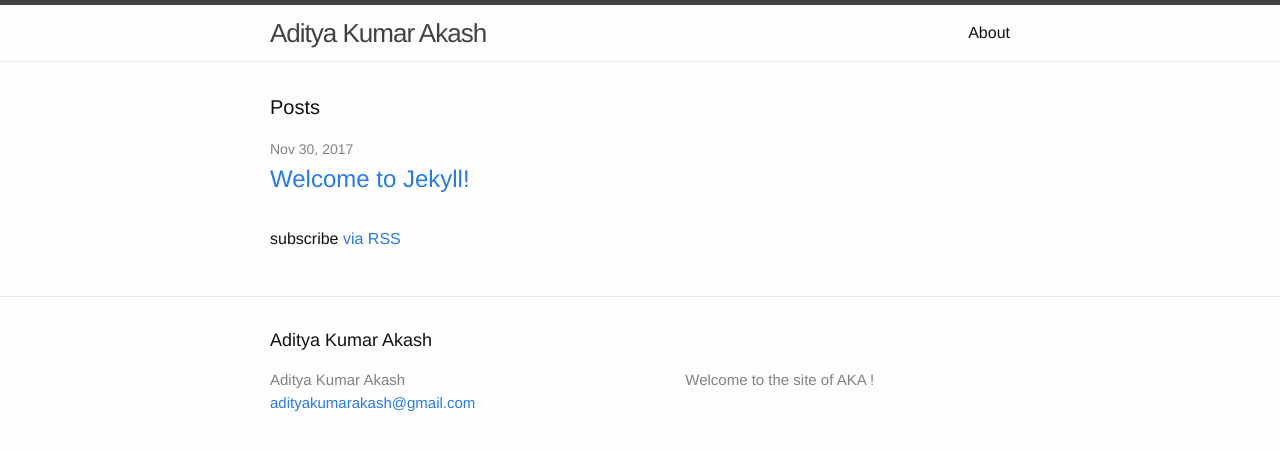
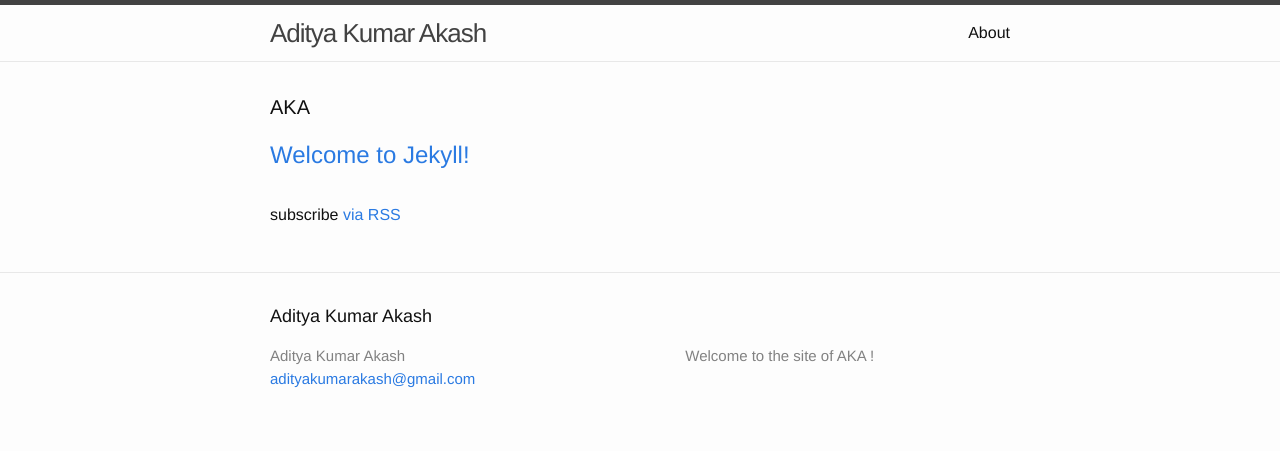
Before and after one commit to adityakumarakash/adityakumarakash.github.io, a Jekyll site: the page built from index.html, in a window 1280 px wide. Shown: the top 451 px of the page. Built offline with Jekyll 4.4.1, drawn with Linux system fonts in a browser that asks for light colours.

Commit message:
Update index.html

```diff
--- a/index.html
+++ b/index.html
@@ -4,13 +4,11 @@ layout: default
 
 <div class="home">
 
-  <h1 class="page-heading">Posts</h1>
+  <h1 class="page-heading">AKA</h1>
 
   <ul class="post-list">
     {% for post in site.posts %}
       <li>
-        <span class="post-meta">{{ post.date | date: "%b %-d, %Y" }}</span>
-
         <h2>
           <a class="post-link" href="{{ post.url | prepend: site.baseurl }}">{{ post.title }}</a>
         </h2>
```
